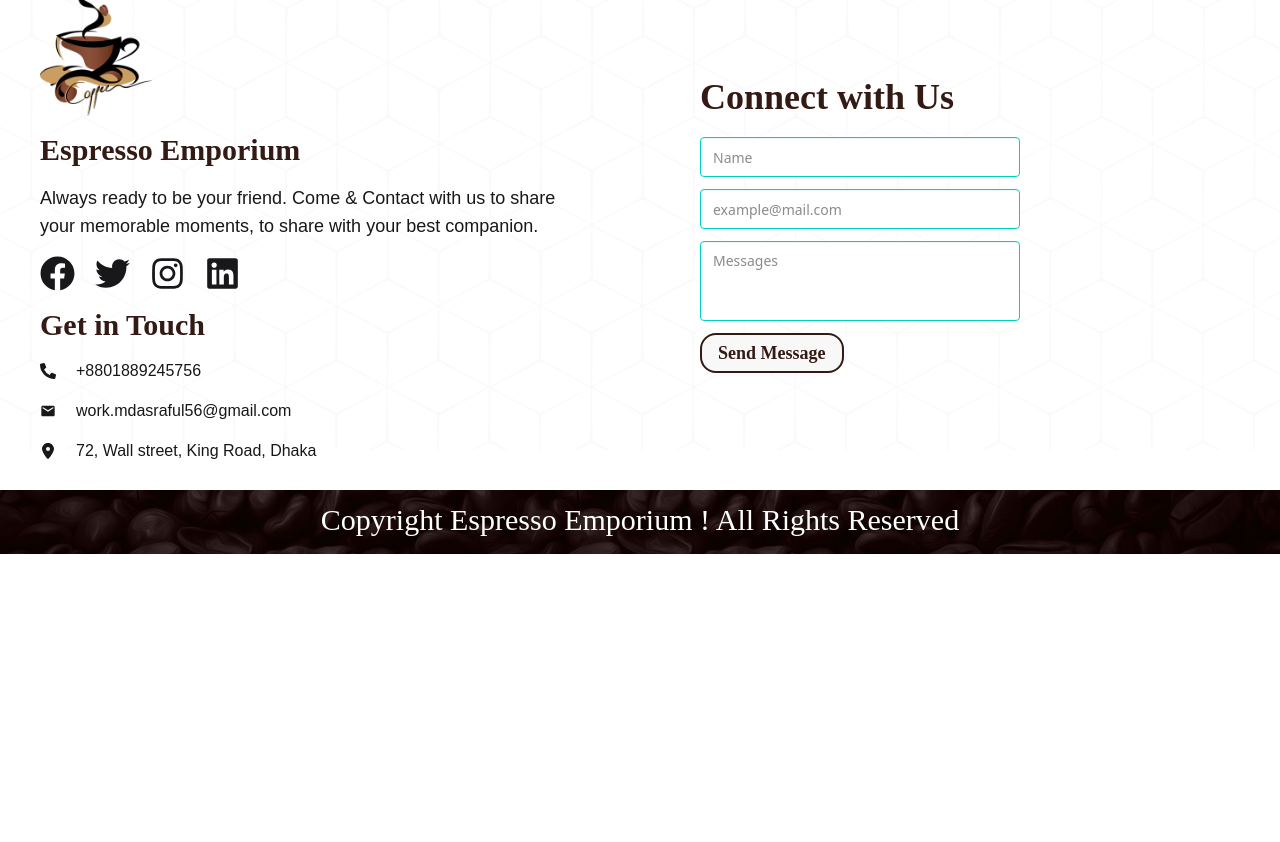
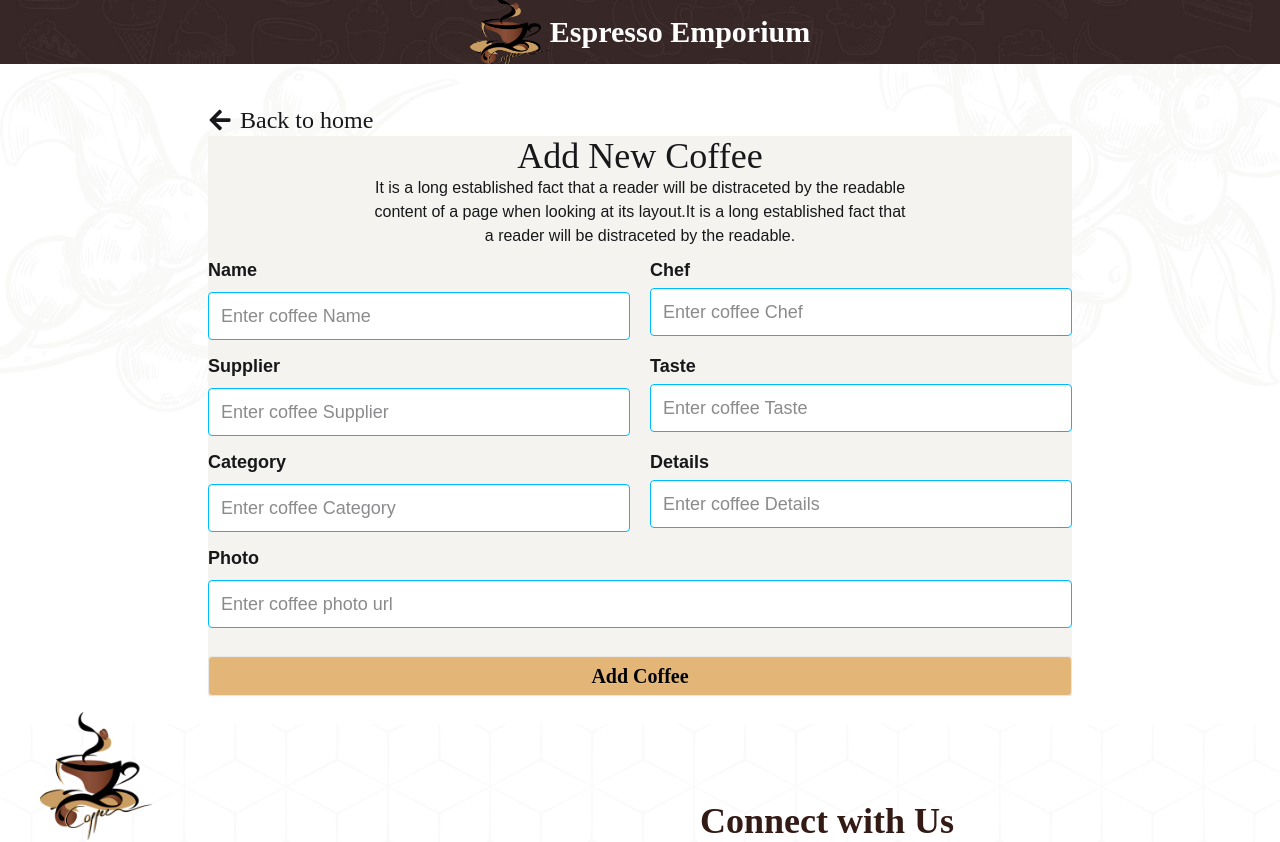
Before and after one commit to MdAsraful56/Coffee-store-client, a React (Vite) app: page /addcoffee in a window 1280 px wide. Shown: the top 842 px of the page. Before the commit the page ends 800 px from the top, so only its background shows below. Built offline with nearby package versions, Linux system fonts and the light colour scheme.

Commit message:
add to coffee page design

```diff
--- a/src/App.jsx
+++ b/src/App.jsx
@@ -10,7 +10,7 @@ function App() {
     createRoutesFromElements(
       <Route path='/' element={ <Main/> } >
         <Route index element={ <HomeLayout/> } />
-        <Route path='/addcoffee' element={ <AddCoffees/> } />
+        <Route path='addcoffee' element={ <AddCoffees/> } />
       </Route>
     )
   )
--- a/src/components/AddCoffees.jsx
+++ b/src/components/AddCoffees.jsx
@@ -1,11 +1,69 @@
 import React from 'react';
+import bg from '../assets/more/11.png'
+import { Link } from 'react-router';
+import { FaArrowLeft } from "react-icons/fa";
 
 const AddCoffees = () => {
     return (
         <div>
-
+            <div className="relative">
+                <img src={bg} alt="" className="" />
+                <div className="absolute inset-0 mt-10 px-52">
+                    <Link to='/'>
+                        <h4 className="text-2xl rancho-font gap-2 flex flex-row items-center"> <span><FaArrowLeft /></span> Back to home</h4>
+                    </Link>
+                    <div className="text-center raleway-font bg-[#F4F3F0] ">
+                        <h1 className="text-4xl rancho-font">Add New Coffee</h1>
+                        <p className="px-40">It is a long established fact that a reader will be distraceted by the readable content of a page when looking at its layout.It is a long established fact that a reader will be distraceted by the readable.</p>
+                        <form >
+                            <div className="text-left flex md:flex-row flex-col gap-5">
+                                <fieldset className="fieldset md:w-1/2 w-full items-center">
+                                    <legend className="fieldset-legend text-lg">Name</legend>
+                                    <input type="text" className="input input-info input-lg w-full" placeholder="Enter coffee Name" />
+                                </fieldset>
+                                <fieldset className=" md:w-1/2 w-full items-center">
+                                    <legend className="fieldset-legend text-lg">Chef</legend>
+                                    <input type="text" className="input input-info input-lg w-full" placeholder="Enter coffee Chef" />
+                                </fieldset>
+                            </div>
+                            <div className="text-left flex md:flex-row flex-col gap-5">
+                                <fieldset className="fieldset md:w-1/2 w-full items-center">
+                                    <legend className="fieldset-legend text-lg">Supplier</legend>
+                                    <input type="text" className="input input-info input-lg w-full" placeholder="Enter coffee Supplier" />
+                                </fieldset>
+                                <fieldset className=" md:w-1/2 w-full items-center">
+                                    <legend className="fieldset-legend text-lg">Taste</legend>
+                                    <input type="text" className="input input-info input-lg w-full" placeholder="Enter coffee Taste" />
+                                </fieldset>
+                            </div>
+                            <div className="text-left flex md:flex-row flex-col gap-5">
+                                <fieldset className="fieldset md:w-1/2 w-full items-center">
+                                    <legend className="fieldset-legend text-lg">Category</legend>
+                                    <input type="text" className="input input-info input-lg w-full" placeholder="Enter coffee Category" />
+                                </fieldset>
+                                <fieldset className=" md:w-1/2 w-full items-center">
+                                    <legend className="fieldset-legend text-lg">Details</legend>
+                                    <input type="text" className="input input-info input-lg w-full" placeholder="Enter coffee Details" />
+                                </fieldset>
+                            </div>
+                            <div className="text-left">
+                                <fieldset className="fieldset w-full items-center">
+                                    <legend className="fieldset-legend text-lg">Photo</legend>
+                                    <input type="text" className="input input-info input-lg w-full" placeholder="Enter coffee photo url" />
+                                </fieldset>
+                            </div>
+                            <div className="mt-6">
+                                <button className="btn w-full bg-[#E3B577] text-black text-xl rancho-font hover:border-2 hover:bg-transparent hover:text-black hover:border-black">Add Coffee</button>
+                            </div>
+                        </form>
+                    </div>
+                </div>
+            </div>
         </div>
     );
 };
 
 export default AddCoffees;
+
+// CoffeeManager
+// 0yrpwuexC5Uzsgf4
--- a/src/components/Main.jsx
+++ b/src/components/Main.jsx
@@ -1,10 +1,12 @@
 import React from 'react';
 import { Outlet } from 'react-router';
 import Footer from './Footer';
+import Navbar from './Navbar';
 
 const Main = () => {
     return (
         <div>
+            <Navbar/>
             <Outlet/>
             <Footer/>
         </div>
--- /dev/null
+++ b/src/components/Navbar.jsx
@@ -0,0 +1,19 @@
+import React from 'react';
+import nameIcon from '../assets/more/15.jpg'
+import capIcon from '../assets/more/logo1.png'
+
+const Navbar = () => {
+    return (
+        <div>
+            <div className="relative w-full" >
+                <img src={nameIcon} alt="" className='h-16 w-full object-cover' />
+                <div className="absolute inset-0 flex flex-row items-center justify-center">
+                    <img src={capIcon} alt="" className="w-20 h-20 mb-2 mt-2" />
+                    <h1 className="text-3xl font-semibold rancho-font text-white">Espresso Emporium</h1>
+                </div>
+            </div>
+        </div>
+    );
+};
+
+export default Navbar;
--- a/src/layout/HomeLayout.jsx
+++ b/src/layout/HomeLayout.jsx
@@ -1,6 +1,4 @@
 import React from 'react';
-import nameIcon from '../assets/more/15.jpg'
-import capIcon from '../assets/more/logo1.png'
 import headerIcon from '../assets/more/3.png'
 import { FiCoffee } from "react-icons/fi";
 import { Link } from 'react-router';
@@ -8,14 +6,6 @@ import { Link } from 'react-router';
 const HomeLayout = () => {
     return (
         <div className='mb-10'>
-            {/* title card section  */}
-            <div className="relative w-full" >
-                <img src={nameIcon} alt="" className='h-16 w-full object-cover' />
-                <div className="absolute inset-0 flex flex-row items-center justify-center">
-                    <img src={capIcon} alt="" className="w-20 h-20 mb-2 mt-2" />
-                    <h1 className="text-3xl font-semibold rancho-font text-white">Espresso Emporium</h1>
-                </div>
-            </div>
             {/* header section  */}
             <div className="relative w-full">
                 <img src={headerIcon} alt="" className="w-full md:h-[550px] h-80 object-fill" />
```
